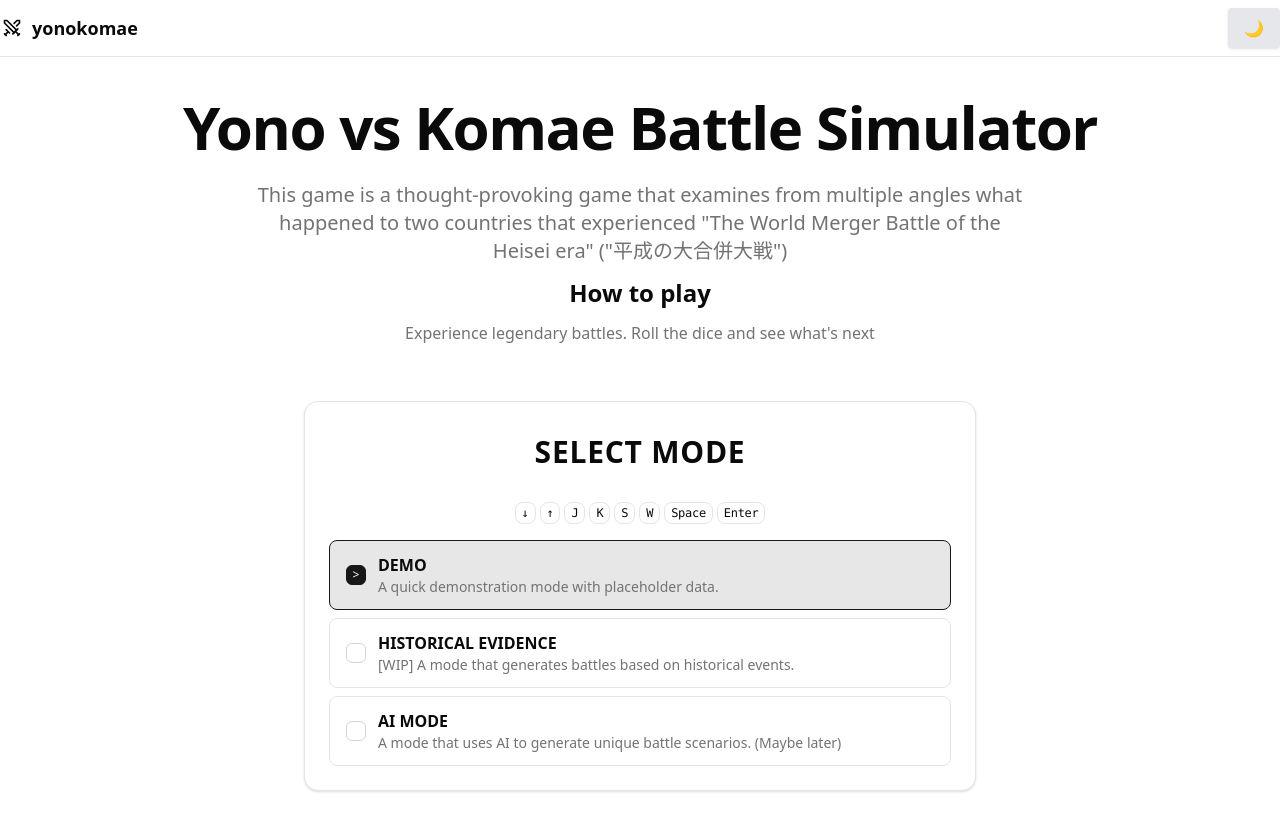
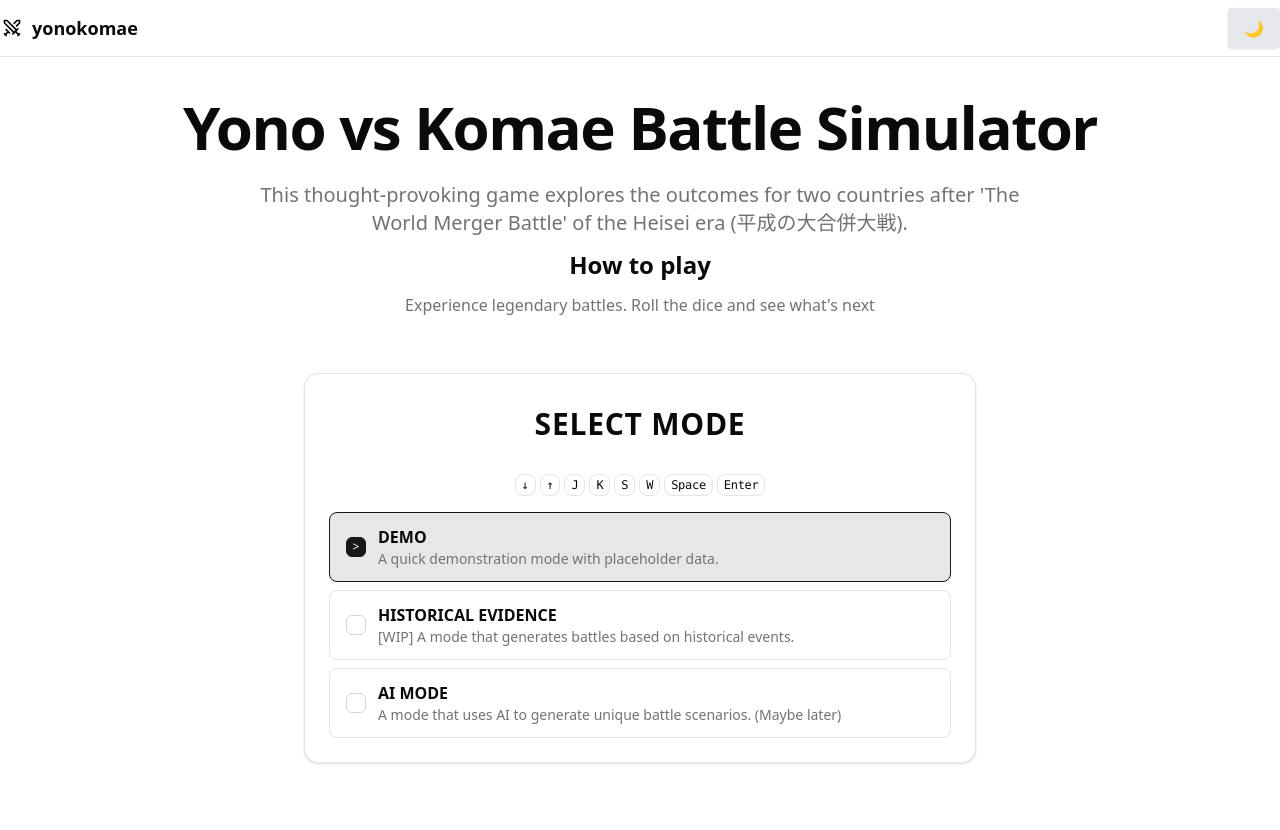
Before and after one commit to F88/yonokomae, a React (Vite) app: page / in a window 1280 px wide. Shown: the top 830 px of the page. Built offline with nearby package versions, Linux system fonts and the light colour scheme.

Commit message:
docs: refine game description for clarity and conciseness in Intro component

```diff
--- a/src/components/Intro.tsx
+++ b/src/components/Intro.tsx
@@ -1,6 +1,7 @@
 const title = 'Yono vs Komae Battle Simulator';
 const desc =
-  'This game is a thought-provoking game that examines from multiple angles what happened to two countries that experienced "The World Merger Battle of the Heisei era" ("平成の大合併大戦")';
+  'This thought-provoking game explores the outcomes for two countries' +
+  " after 'The World Merger Battle' of the Heisei era (平成の大合併大戦).";
 
 export const Intro = () => {
   return (
```
Also changed, not shown: 1 other file (tests, documents, lock files or other folders).
